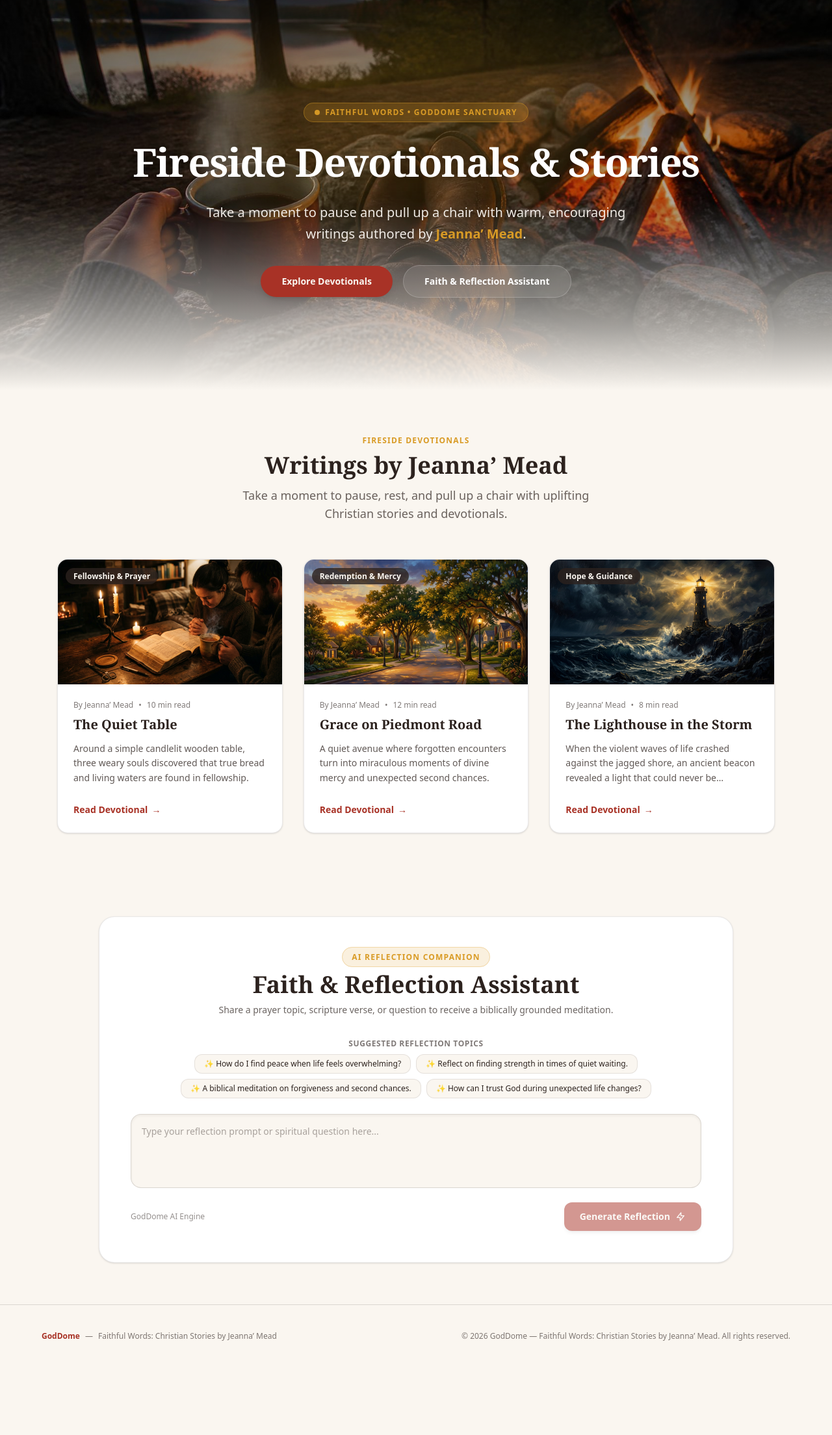
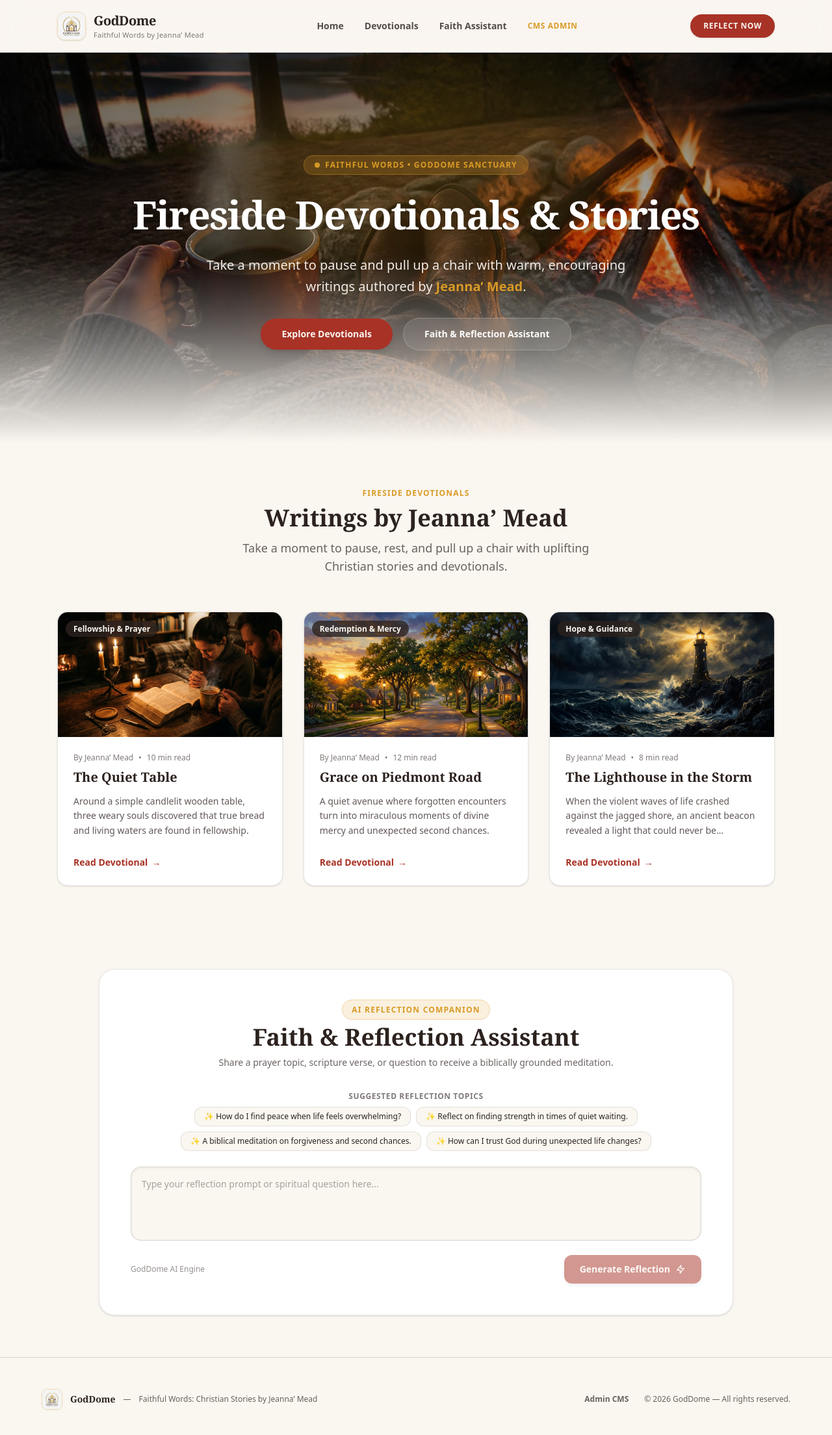
Before and after one commit to jeffryj11/goddome, a Next.js app: page / in a window 1280 px wide. Shown: the top 2208 px of the page at 65% size. Before the commit the page ends 2104 px from the top, so only its background shows below. Built offline with nearby package versions, Linux system fonts and the light colour scheme.

Commit message:
Integrate official GodDome logo into Navbar, Footer, and favicon metadata

```diff
--- a/app/layout.tsx
+++ b/app/layout.tsx
@@ -13,8 +13,13 @@ const geistMono = Geist_Mono({
 });
 
 export const metadata: Metadata = {
-  title: "GodDome — Faithful Words: Christian Stories by J.M.",
-  description: "Discover inspiring Christian stories, spiritual reflections, and faith guidance authored by J.M. Powered by GodDome AI.",
+  title: "GodDome — Faithful Words: Christian Stories by Jeanna’ Mead",
+  description: "Discover inspiring Christian stories, spiritual reflections, and faith guidance authored by Jeanna’ Mead.",
+  icons: {
+    icon: "/images/logo.png",
+    shortcut: "/images/logo.png",
+    apple: "/images/logo.png",
+  },
 };
 
 export default function RootLayout({
@@ -25,9 +30,9 @@ export default function RootLayout({
   return (
     <html
       lang="en"
-      className={`${geistSans.variable} ${geistMono.variable} h-full antialiased dark`}
+      className={`${geistSans.variable} ${geistMono.variable} h-full antialiased`}
     >
-      <body className="min-h-full flex flex-col bg-[#090b10] text-slate-100">{children}</body>
+      <body className="min-h-full flex flex-col bg-[#FAF6F0] text-[#2C221E]">{children}</body>
     </html>
   );
 }
--- a/app/page.tsx
+++ b/app/page.tsx
@@ -1,13 +1,18 @@
+import Navbar from '@/components/Navbar';
 import Hero from '@/components/Hero';
 import StoryCard from '@/components/StoryCard';
 import FaithAssistant from '@/components/FaithAssistant';
 import { getSortedStoriesData } from '@/lib/stories';
+import Link from 'next/link';
 
 export default function Home() {
   const allStories = getSortedStoriesData();
 
   return (
     <main className="min-h-screen bg-[#FAF6F0] text-[#2C221E] flex flex-col font-sans">
+      {/* Navigation Header */}
+      <Navbar />
+
       {/* Campfire / Fireside Hero Visual */}
       <Hero />
 
@@ -39,16 +44,24 @@ export default function Home() {
       </section>
 
       {/* Footer */}
-      <footer className="border-t border-[#2C221E]/15 py-10 px-6 mt-auto bg-[#FAF6F0]">
-        <div className="max-w-6xl mx-auto flex flex-col sm:flex-row items-center justify-between gap-4 text-xs text-[#2C221E]/60">
-          <div className="flex items-center space-x-2">
-            <span className="text-[#A83226] font-bold">GodDome</span>
+      <footer className="border-t border-[#2C221E]/15 py-12 px-6 mt-auto bg-[#FAF6F0]">
+        <div className="max-w-6xl mx-auto flex flex-col sm:flex-row items-center justify-between gap-6 text-xs text-[#2C221E]/70">
+          <div className="flex items-center space-x-3">
+            <img
+              src="/images/logo.png"
+              alt="GodDome Badge"
+              className="w-8 h-8 rounded-lg border border-[#D99B26]/30 shadow-xs"
+            />
+            <span className="font-serif font-bold text-[#2C221E] text-sm">GodDome</span>
             <span>—</span>
             <span>Faithful Words: Christian Stories by Jeanna’ Mead</span>
           </div>
 
-          <div>
-            <p>&copy; 2026 GodDome — Faithful Words: Christian Stories by Jeanna’ Mead. All rights reserved.</p>
+          <div className="flex items-center space-x-6">
+            <Link href="/admin" className="hover:text-[#A83226] font-semibold">
+              Admin CMS
+            </Link>
+            <p>&copy; 2026 GodDome — All rights reserved.</p>
           </div>
         </div>
       </footer>
--- /dev/null
+++ b/components/Navbar.tsx
@@ -0,0 +1,54 @@
+import Link from 'next/link';
+
+export default function Navbar() {
+  return (
+    <nav className="sticky top-0 z-40 bg-[#FAF6F0]/90 backdrop-blur-md border-b border-[#2C221E]/10 shadow-sm">
+      <div className="max-w-6xl mx-auto px-6 h-20 flex items-center justify-between">
+        {/* Brand Logo & Title */}
+        <Link href="/" className="flex items-center space-x-3 group">
+          <div className="relative w-11 h-11 rounded-xl overflow-hidden border border-[#D99B26]/30 shadow-sm transition-transform group-hover:scale-105">
+            <img
+              src="/images/logo.png"
+              alt="GodDome Emblem"
+              className="w-full h-full object-cover"
+            />
+          </div>
+          <div>
+            <span className="font-serif text-xl font-bold tracking-tight text-[#2C221E] flex items-center gap-1.5 group-hover:text-[#A83226] transition-colors">
+              GodDome
+            </span>
+            <p className="text-[11px] text-[#2C221E]/60 font-light tracking-wide">
+              Faithful Words by Jeanna’ Mead
+            </p>
+          </div>
+        </Link>
+
+        {/* Navigation Links */}
+        <div className="hidden md:flex items-center space-x-8 text-sm font-semibold text-[#2C221E]/80">
+          <Link href="/" className="hover:text-[#A83226] transition-colors">
+            Home
+          </Link>
+          <a href="#stories" className="hover:text-[#A83226] transition-colors">
+            Devotionals
+          </a>
+          <a href="#assistant" className="hover:text-[#A83226] transition-colors">
+            Faith Assistant
+          </a>
+          <Link href="/admin" className="hover:text-[#A83226] transition-colors text-xs font-bold uppercase tracking-wider text-[#D99B26]">
+            CMS Admin
+          </Link>
+        </div>
+
+        {/* CTA Button */}
+        <div>
+          <a
+            href="#assistant"
+            className="inline-flex items-center px-5 py-2.5 rounded-full text-xs font-bold uppercase tracking-wider bg-[#A83226] hover:bg-[#8f2a20] text-[#FAF6F0] shadow-sm transition-all transform hover:-translate-y-0.5"
+          >
+            Reflect Now
+          </a>
+        </div>
+      </div>
+    </nav>
+  );
+}
```
Also changed, not shown: app/icon.png (added), public/images/logo.png (added).
